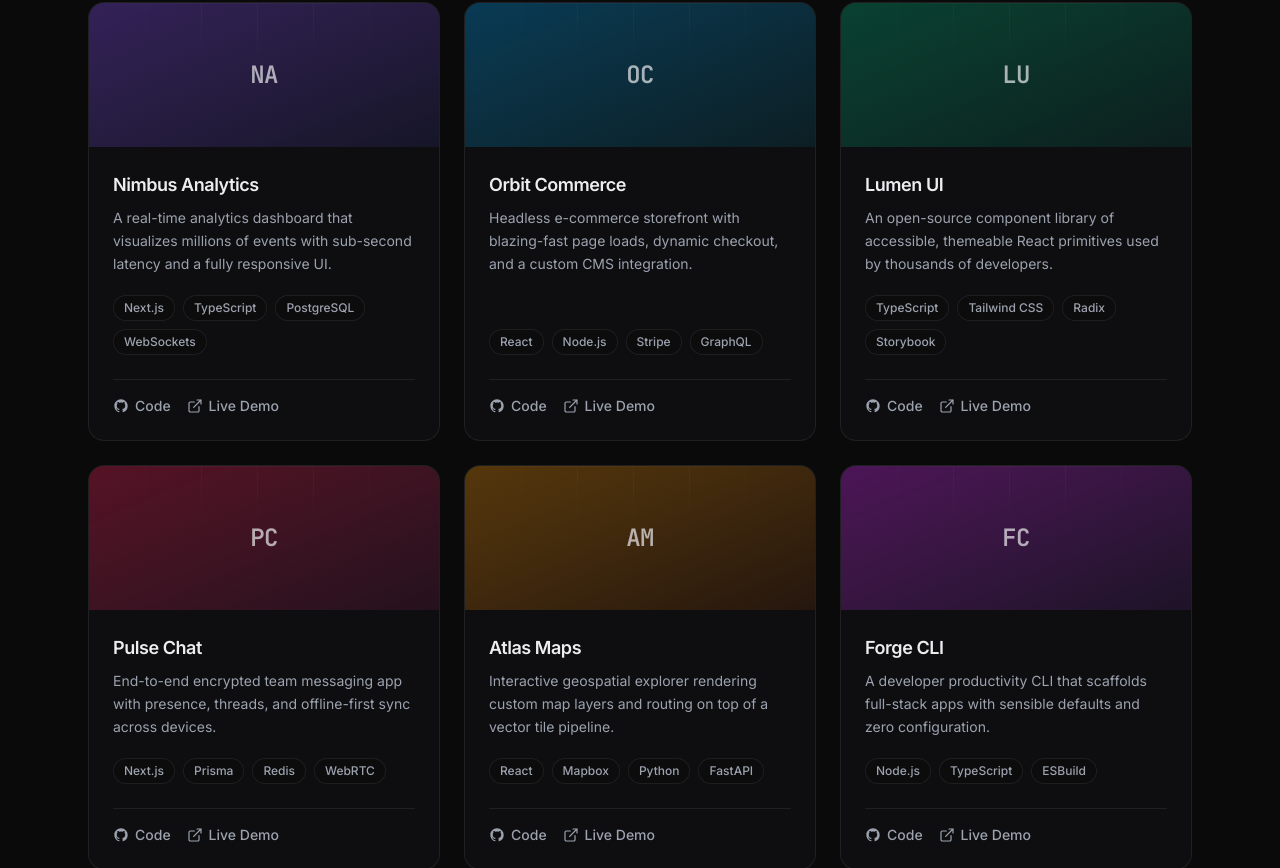
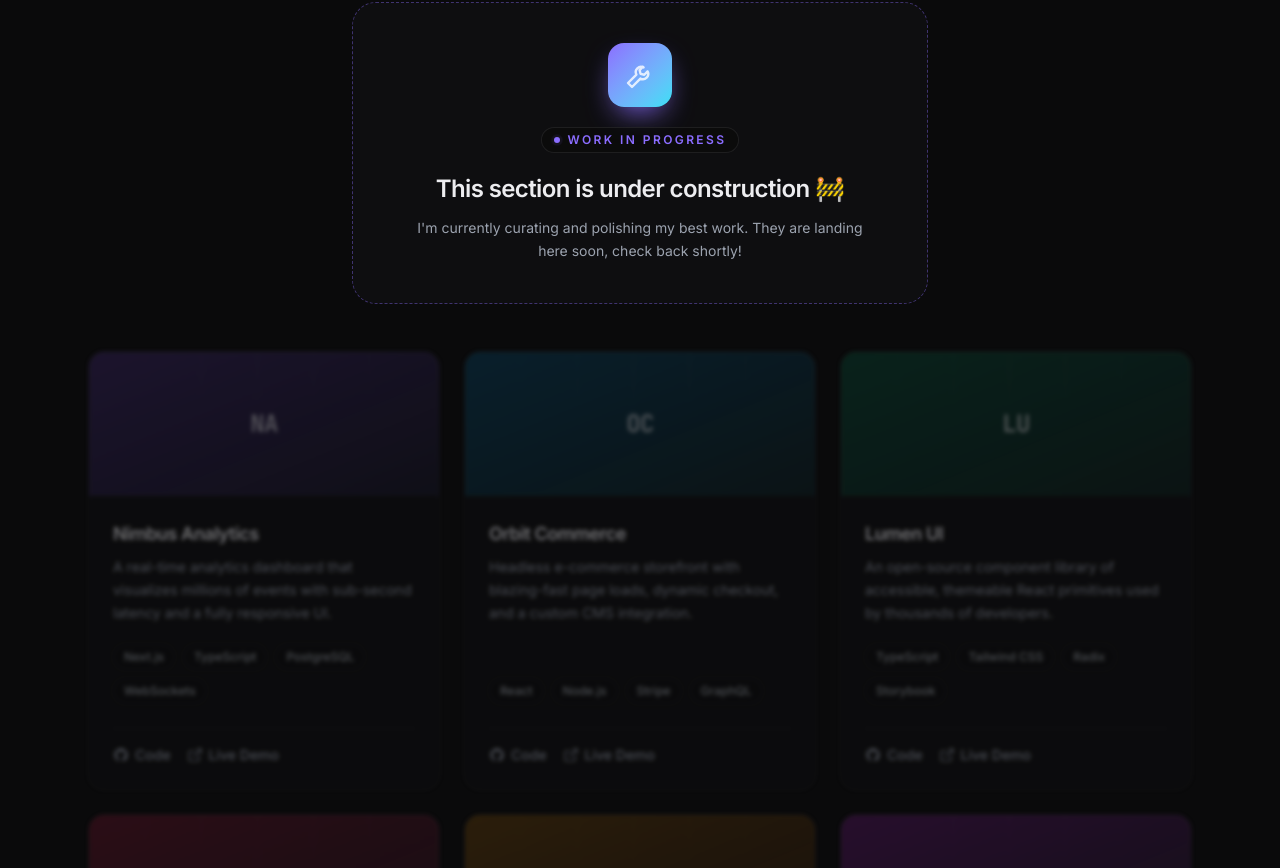
Before and after one commit to denizugurjc/denizugur-portfolio, a Next.js app: page / in a window 1280 px wide. Shown: the part 2455-3323 px from the top of the page. Built offline with nearby package versions, Linux system fonts and the light colour scheme.

Commit message:
feat: add under-construction notice and WrenchIcon to Projects section

```diff
--- a/components/Projects.tsx
+++ b/components/Projects.tsx
@@ -5,9 +5,12 @@ import { Card } from "./ui/Card";
 import { Reveal } from "./ui/Reveal";
 import { SectionWrapper } from "./ui/SectionWrapper";
 import { useDictionary } from "./language";
+import { WrenchIcon } from "./ui/Icons";
 
 export function Projects() {
   const dict = useDictionary();
+  const wip = dict.projects.construction;
+
   return (
     <SectionWrapper
       id="projects"
@@ -15,16 +18,43 @@ export function Projects() {
       title={dict.projects.title}
       description={dict.projects.description}
     >
-      <div className="grid gap-6 sm:grid-cols-2 lg:grid-cols-3">
-        {projects.map((project, i) => (
-          <Reveal key={project.id} delay={(i % 3) * 100} className="h-full">
+      {/* Under-construction notice */}
+      <Reveal className="mx-auto mb-12 max-w-xl">
+        <div className="flex flex-col items-center gap-5 rounded-3xl border border-dashed border-accent/40 bg-card/60 px-6 py-10 text-center backdrop-blur">
+          <span className="grid h-16 w-16 place-items-center rounded-2xl bg-gradient-to-br from-accent to-accent-2 text-white shadow-[0_12px_30px_-10px_var(--accent)]">
+            <WrenchIcon className="h-8 w-8 animate-pulse" />
+          </span>
+          <span className="inline-flex items-center gap-2 rounded-full border border-border-soft bg-background/60 px-3 py-1 text-xs font-semibold uppercase tracking-[0.2em] text-accent">
+            <span className="relative flex h-1.5 w-1.5">
+              <span className="absolute inline-flex h-full w-full animate-ping rounded-full bg-accent opacity-75" />
+              <span className="relative inline-flex h-1.5 w-1.5 rounded-full bg-accent" />
+            </span>
+            {wip.badge}
+          </span>
+          <div>
+            <h3 className="text-xl font-semibold tracking-tight sm:text-2xl">
+              {wip.title}
+            </h3>
+            <p className="mx-auto mt-3 max-w-md text-sm leading-relaxed text-muted">
+              {wip.description}
+            </p>
+          </div>
+        </div>
+      </Reveal>
+
+      {/* Dimmed teaser of upcoming projects (non-interactive while in progress) */}
+      <div
+        aria-hidden="true"
+        className="pointer-events-none grid select-none gap-6 opacity-45 blur-[2px] sm:grid-cols-2 lg:grid-cols-3"
+      >
+        {projects.map((project) => (
           <Card
+            key={project.id}
             project={project}
             description={dict.projects.descriptions[project.id]}
             codeLabel={dict.projects.code}
             demoLabel={dict.projects.liveDemo}
           />
-          </Reveal>
         ))}
       </div>
     </SectionWrapper>
--- a/components/ui/Icons.tsx
+++ b/components/ui/Icons.tsx
@@ -149,6 +149,23 @@ export function CloseIcon(props: IconProps) {
   );
 }
 
+export function WrenchIcon(props: IconProps) {
+  return (
+    <svg
+      viewBox="0 0 24 24"
+      fill="none"
+      stroke="currentColor"
+      strokeWidth={1.8}
+      strokeLinecap="round"
+      strokeLinejoin="round"
+      aria-hidden="true"
+      {...props}
+    >
+      <path d="M14.7 6.3a4 4 0 0 0-5.4 5.4L3 18l3 3 6.3-6.3a4 4 0 0 0 5.4-5.4l-2.5 2.5-2.8-.7-.7-2.8 2.5-2.5z" />
+    </svg>
+  );
+}
+
 export const socialIcons = {
   github: GitHubIcon,
   linkedin: LinkedInIcon,
--- a/data/i18n.ts
+++ b/data/i18n.ts
@@ -30,6 +30,7 @@ export interface Dictionary {
     descriptions: Record<string, string>;
     code: string;
     liveDemo: string;
+    construction: { badge: string; title: string; description: string };
   };
   contact: {
     eyebrow: string;
@@ -108,6 +109,12 @@ const en: Dictionary = {
     },
     code: "Code",
     liveDemo: "Live Demo",
+    construction: {
+      badge: "Work in progress",
+      title: "This section is under construction 🚧",
+      description:
+        "I'm currently curating and polishing my best work. They are landing here soon, check back shortly!",
+    },
   },
   contact: {
     eyebrow: "Get in touch",
@@ -189,6 +196,12 @@ const de: Dictionary = {
     },
     code: "Code",
     liveDemo: "Live-Demo",
+    construction: {
+      badge: "In Arbeit",
+      title: "Dieser Bereich ist noch im Aufbau 🚧",
+      description:
+        "Ich wähle und poliere gerade meine besten Arbeiten. Sie erscheinen hier in Kürze, schau bald wieder vorbei!",
+    },
   },
   contact: {
     eyebrow: "Kontakt",
--- a/data/portfolio.ts
+++ b/data/portfolio.ts
@@ -52,12 +52,10 @@ export const navItems: NavItem[] = [
 export const skills: Skill[] = [
   { name: "TypeScript", category: "Languages" },
   { name: "JavaScript", category: "Languages" },
-  { name: "Python", category: "Languages" },
   { name: "SQL", category: "Languages" },
   { name: "React", category: "Frontend" },
   { name: "Next.js", category: "Frontend" },
   { name: "Tailwind CSS", category: "Frontend" },
-  { name: "Framer Motion", category: "Frontend" },
   { name: "Cypress", category: "Frontend" },
   { name: "Jest", category: "Frontend" },
   { name: "Node.js", category: "Backend" },
```
Lines whose indentation alone changed are shown as unchanged.
